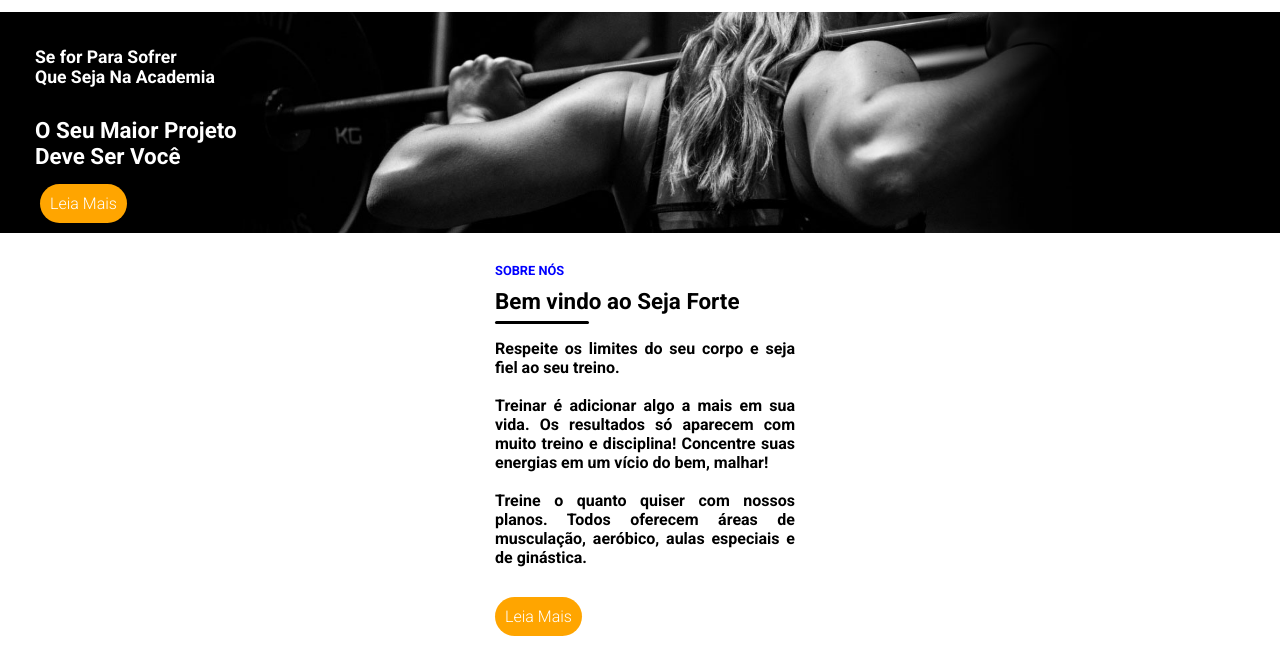
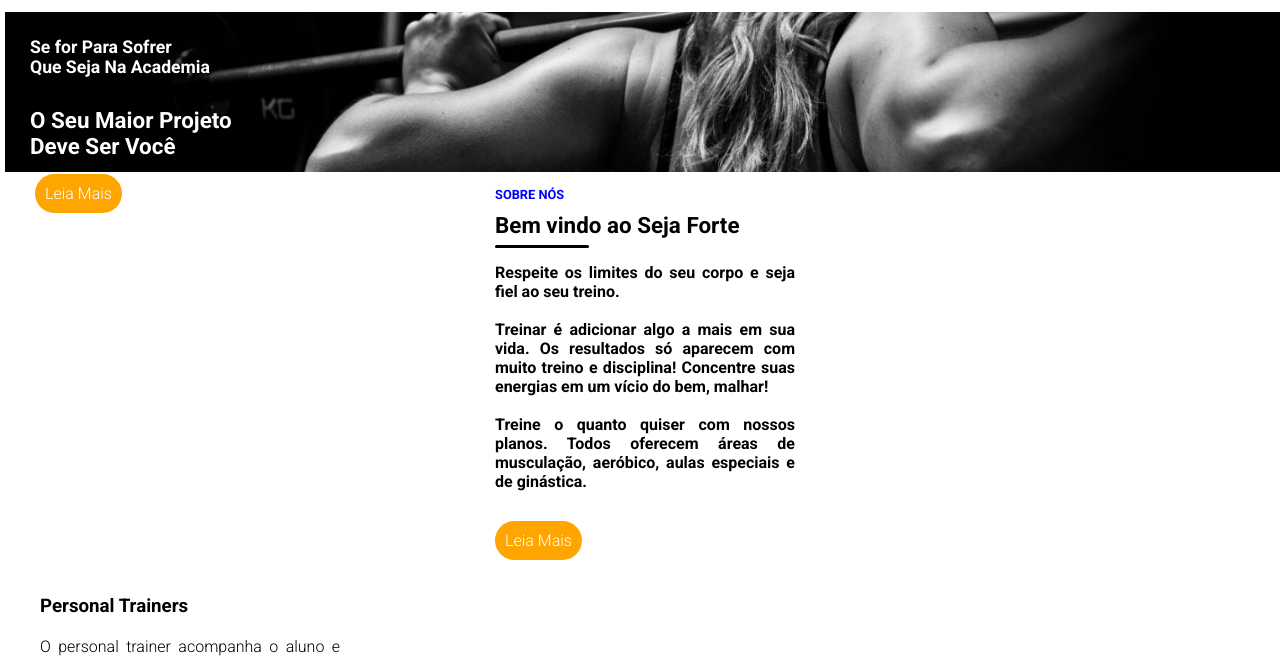
Before and after one commit to gueroso1/projeto-academia, a plain HTML site: page index.html in a window 1280 px wide. Shown: the part 111-769 px from the top of the page. Drawn offline with Linux system fonts and the light colour scheme.

Commit message:
Update style.css

```diff
--- a/estilos/style.css
+++ b/estilos/style.css
@@ -31,8 +31,10 @@ header > img  {
 .headline {
     background: url(../imagens/header.jpg) no-repeat center/cover;
     width: 100%;
-    margin-bottom: 20px;
-    padding: 20px;
+    height: 160px;
+    margin: 5px;
+    padding: 10px;
+    background-size: 126%;
 }
 
 .headline > h1 {
```
